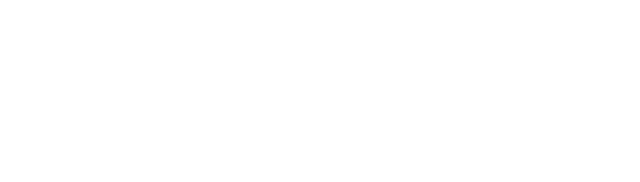
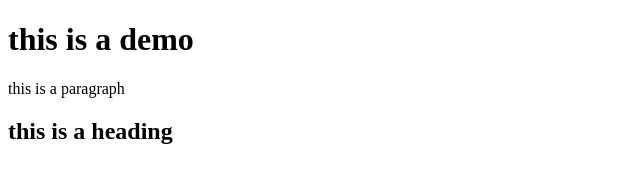
Before and after one commit to fedsuites/Git-practice, a plain HTML site: page index.html in a window 1280 px wide. Shown: the whole page, without its empty margins (0-640 px from the left). Drawn offline with Linux system fonts and the light colour scheme.

Commit message:
made some changes to index.html

```diff
--- a/index.html
+++ b/index.html
@@ -7,5 +7,8 @@
 </head>
 <body>
     <div></div>
+    <h1>this is a demo</h1>
+    <p>this is a paragraph</p>
+    <h2>this is a heading</h2>
 </body>
 </html>
```
Also changed, not shown: 2 other files.
